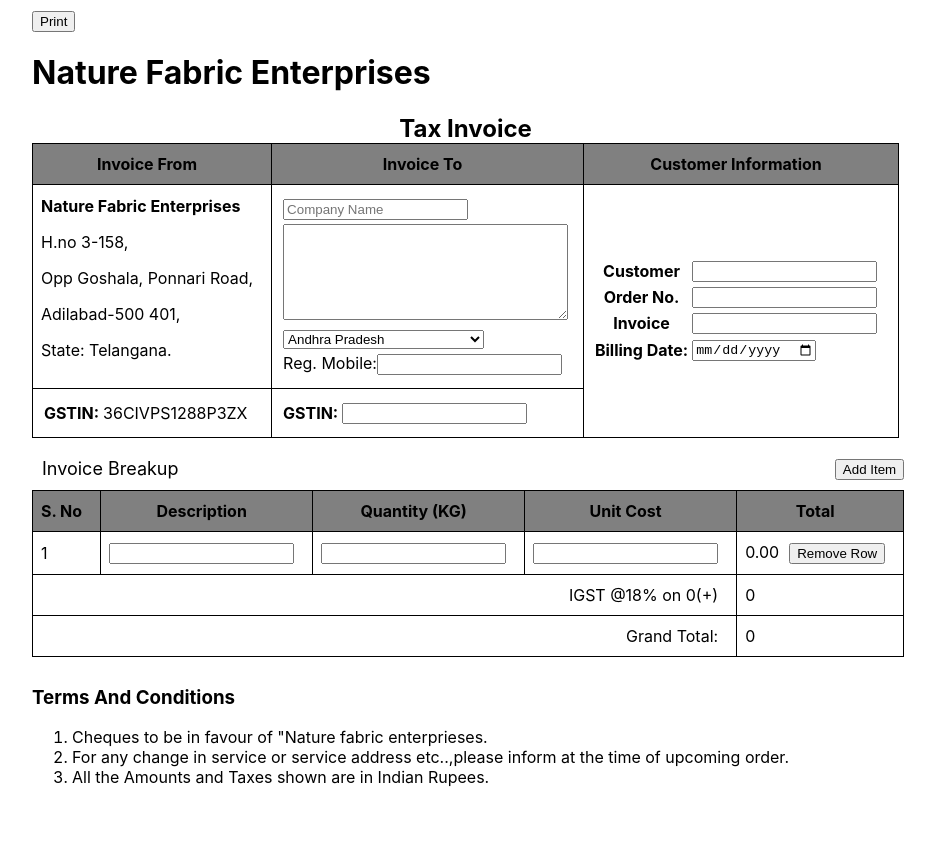
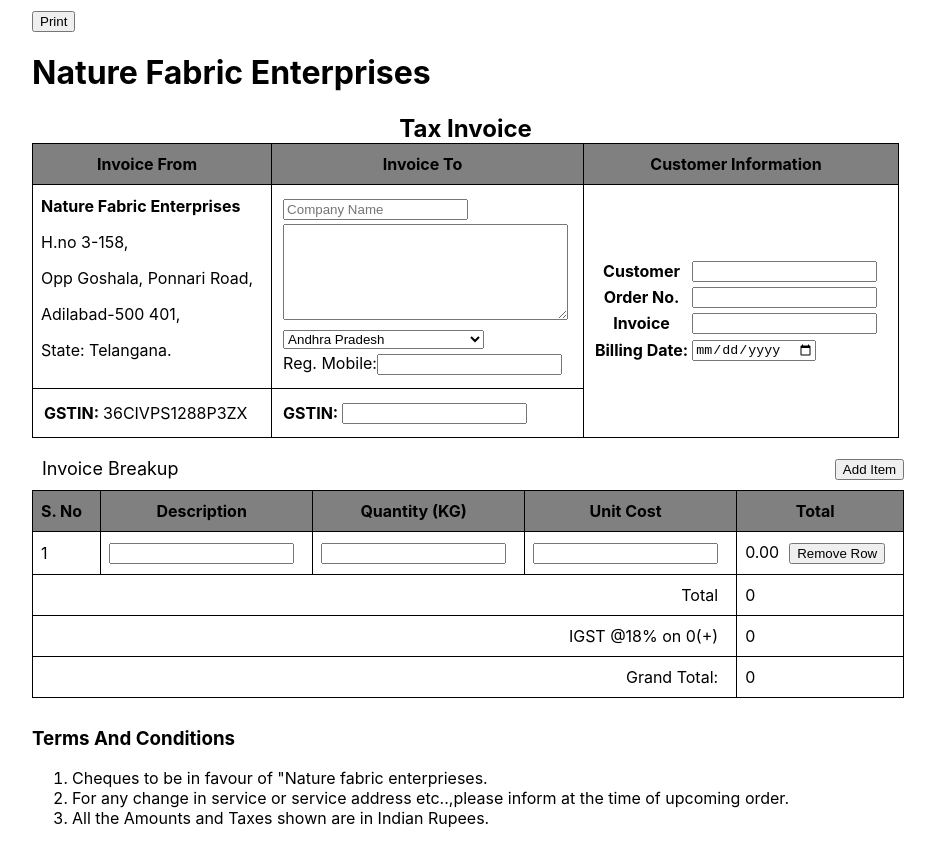
Before and after one commit to Sanjay44NS/my-app, a React (Create React App) app: page / in a window 1280 px wide. Shown: the whole page, without its empty margins (18-953 px from the left). Before the commit the page ends 803 px from the top, so only its background shows below. Built offline with nearby package versions, Linux system fonts and the light colour scheme.

Commit message:
adding total without taxes

```diff
--- a/src/OuterDiv.js
+++ b/src/OuterDiv.js
@@ -55,6 +55,10 @@ class MyTable extends React.Component{
         if(this.state.enableIGST){
             return (
                 <tfoot>
+                    <tr>
+                        <td colSpan="4" className="textOnRight">Total</td>
+                        <td>{this.state.sum}</td>
+                    </tr>
                     <tr>
                         <td colSpan="4" className="textOnRight">IGST @18% on {this.state.sum}(+)</td>
                         <td>{this.state.iGST}</td>
```
